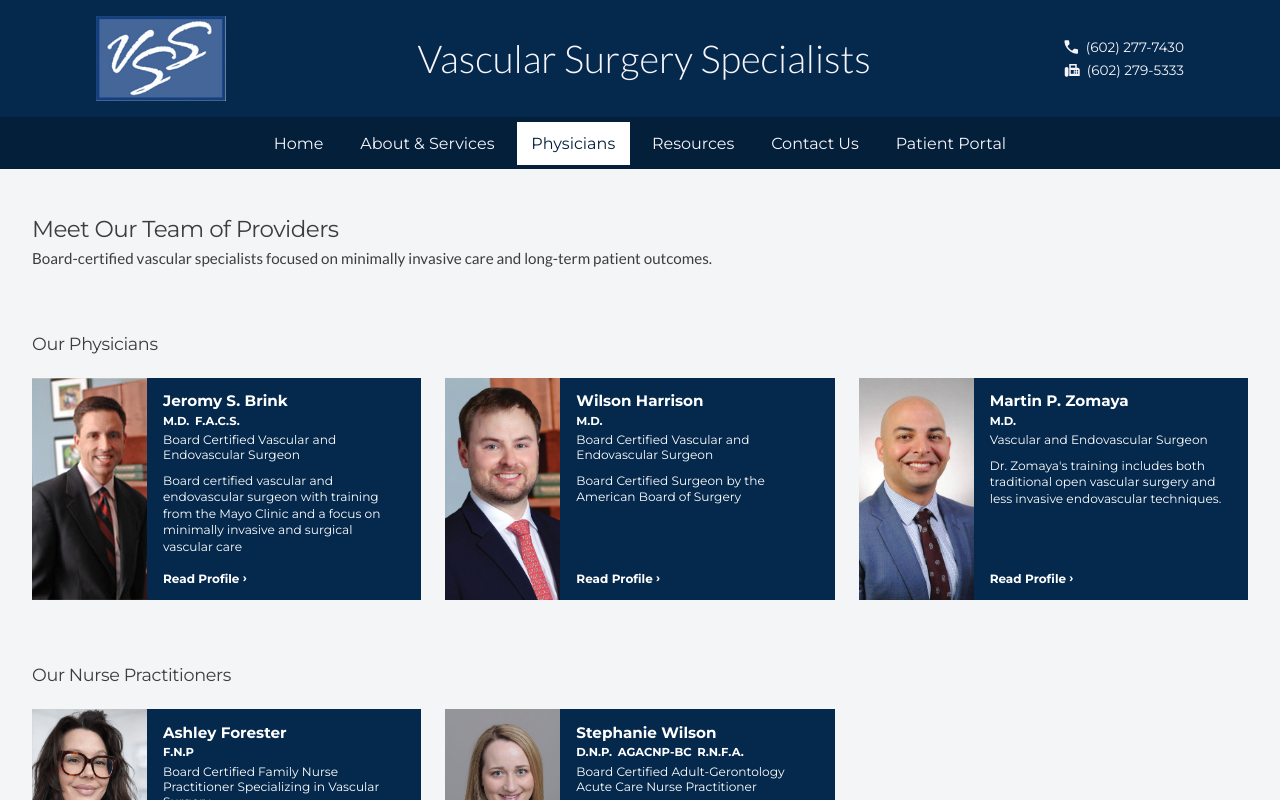
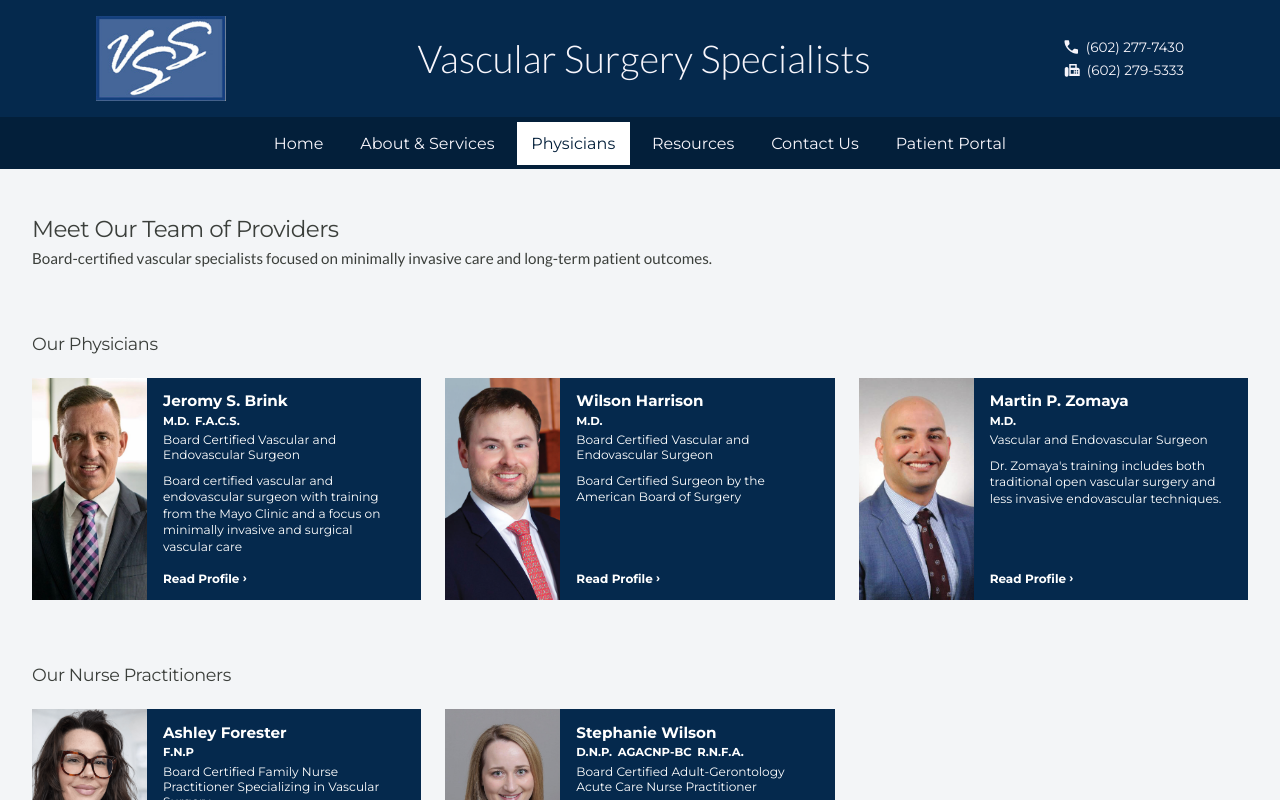
Before and after one commit to sofversoza/vss2, a Next.js app: page /physicians in a window 1280 px wide. Shown: the top 800 px of the page. Built offline with nearby package versions, Linux system fonts and the light colour scheme.

Commit message:
Updates: Dr Brink's photo && FAQ Mesa loc address

```diff
--- a/app/resources/_data/faq.js
+++ b/app/resources/_data/faq.js
@@ -9,8 +9,8 @@
 			address: ["6040 North 7th Street", "Suite 105", "Phoenix, AZ 85014"],
 		},
 		{
-			subheading: "Chandler",
-			address: ["485 South Dobson Road", "Suite 115", "Chandler, AZ 85224"],
+			subheading: "Mesa",
+			address: ["2945 S Dobson Road", "Mesa, AZ 85202"],
 		},
 		{
 			heading: "What are your office hours?",
--- a/data/physicians.json
+++ b/data/physicians.json
@@ -6,7 +6,7 @@
 		"name": "Jeromy S. Brink",
 		"titleAbbreviations": ["M.D.", "F.A.C.S."],
 		"title": "Board Certified Vascular and Endovascular Surgeon",
-		"image": "/images/providers/JBrink.jpg",
+		"image": "/images/providers/JBrink.jpeg",
 		"imageAlt": "Dr. Jeromy Brink",
 		"summary": "Board certified vascular and endovascular surgeon with training from the Mayo Clinic and a focus on minimally invasive and surgical vascular care",
 		"bio": [
```
Also changed, not shown: public/images/providers/JBrink.jpeg (added), public/images/providers/JBrink.jpg (deleted).
